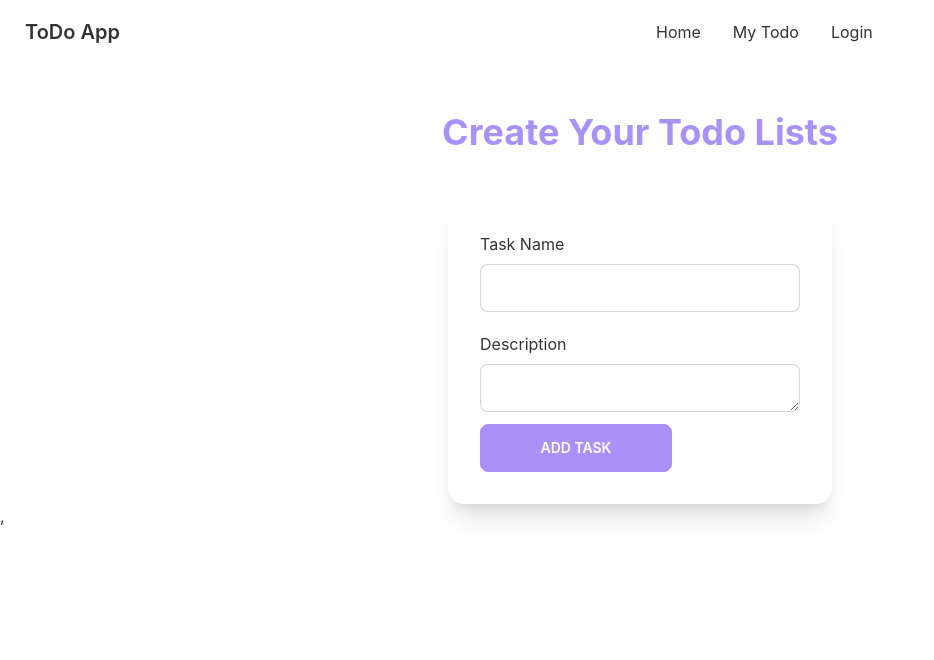
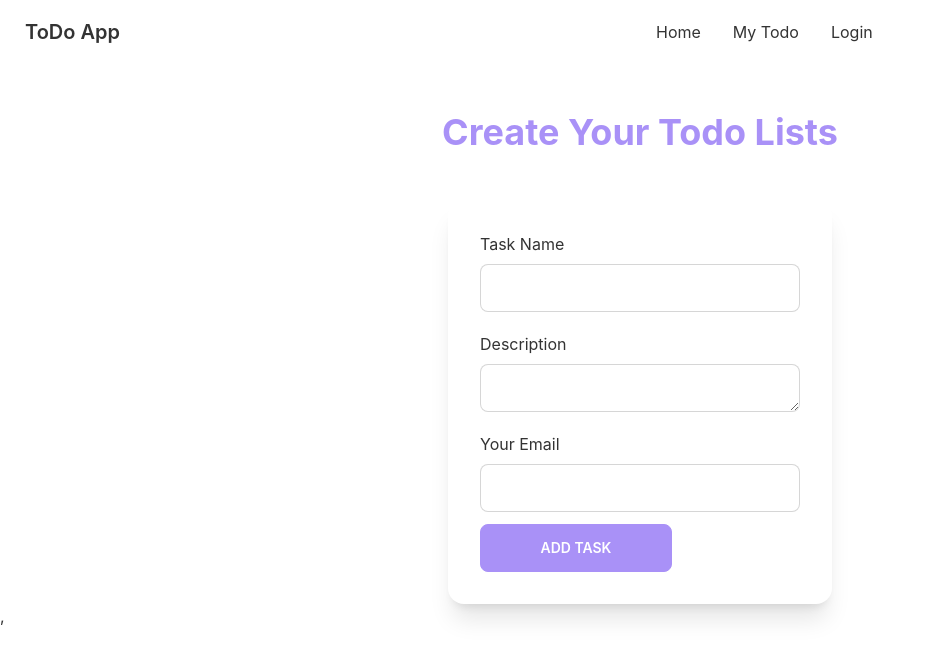
Before and after one commit to SAIF-ANWAR/to-do-app, a React (Create React App) app: page / in a window 1280 px wide. Shown: the top 660 px of the page, without its empty margins (0-934 px from the left). Built offline with nearby package versions, Linux system fonts and the light colour scheme.

Commit message:
data-post

```diff
--- a/src/pages/ToDo/CreateToDoList.js
+++ b/src/pages/ToDo/CreateToDoList.js
@@ -1,14 +1,34 @@
 import React from 'react';
 
 const CreateToDoList = () => {
+    const handleAddLists = (event) => {
+        event.preventDefault()
+        const title = event.target.title?.value
+        const description = event.target.description?.value
+        const email = event.target.email?.value
+        const task = { title, description, user: email }
+        console.log(task)
+        fetch(`http://localhost:5000/tasks`, {
+            method: "POST",
+            headers: {
+                'content-type': 'application/json'
+            },
+            body: JSON.stringify(task)
+        })
+            .then(res => res.json())
+            .then(data => console.log(data))
+        event.target.reset()
+    }
     return (
         <div class="card w-96 bg-base-100 shadow-xl mx-auto">
             <div class="card-body">
-                <form className='flex flex-col'>
+                <form onSubmit={handleAddLists} className='flex flex-col'>
                     <label htmlFor="Task Name" className='mb-2'>Task Name</label>
                     <input type="text" name="title" id="" class="input input-bordered w-50 max-w-xs" />
                     <label htmlFor="Task Name" className='mt-5 mb-2'>Description</label>
-                    <textarea type="text" name="title" id="" class="input input-bordered w-50 max-w-xs" />
+                    <textarea type="text" name="description" id="" class="input input-bordered w-50 max-w-xs" />
+                    <label htmlFor="Your Email " className='mt-5 mb-2'>Your Email</label>
+                    <input type="email" name="email" id="" class="input input-bordered w-50 max-w-xs" />
                     <input type="submit" className='btn btn-primary mt-3 w-48 text-white' value="Add task" />
                 </form>
 
```
